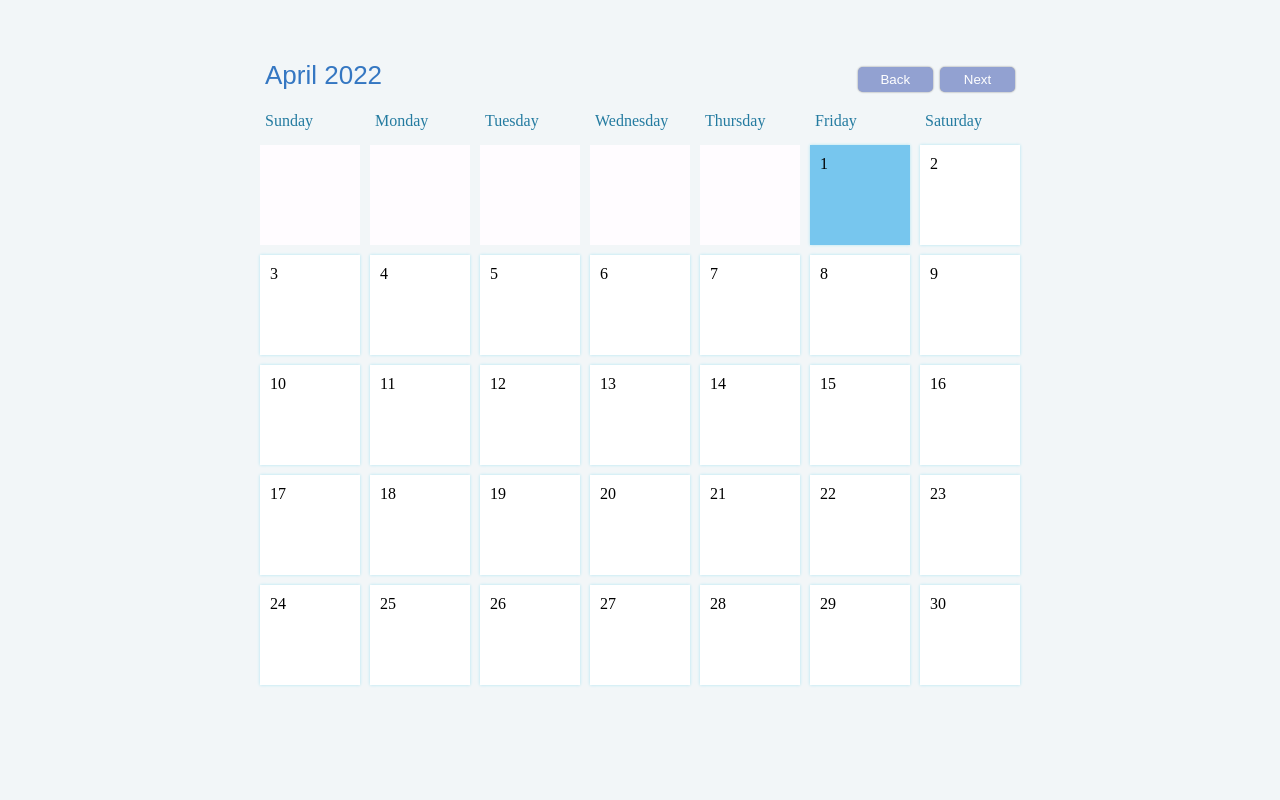
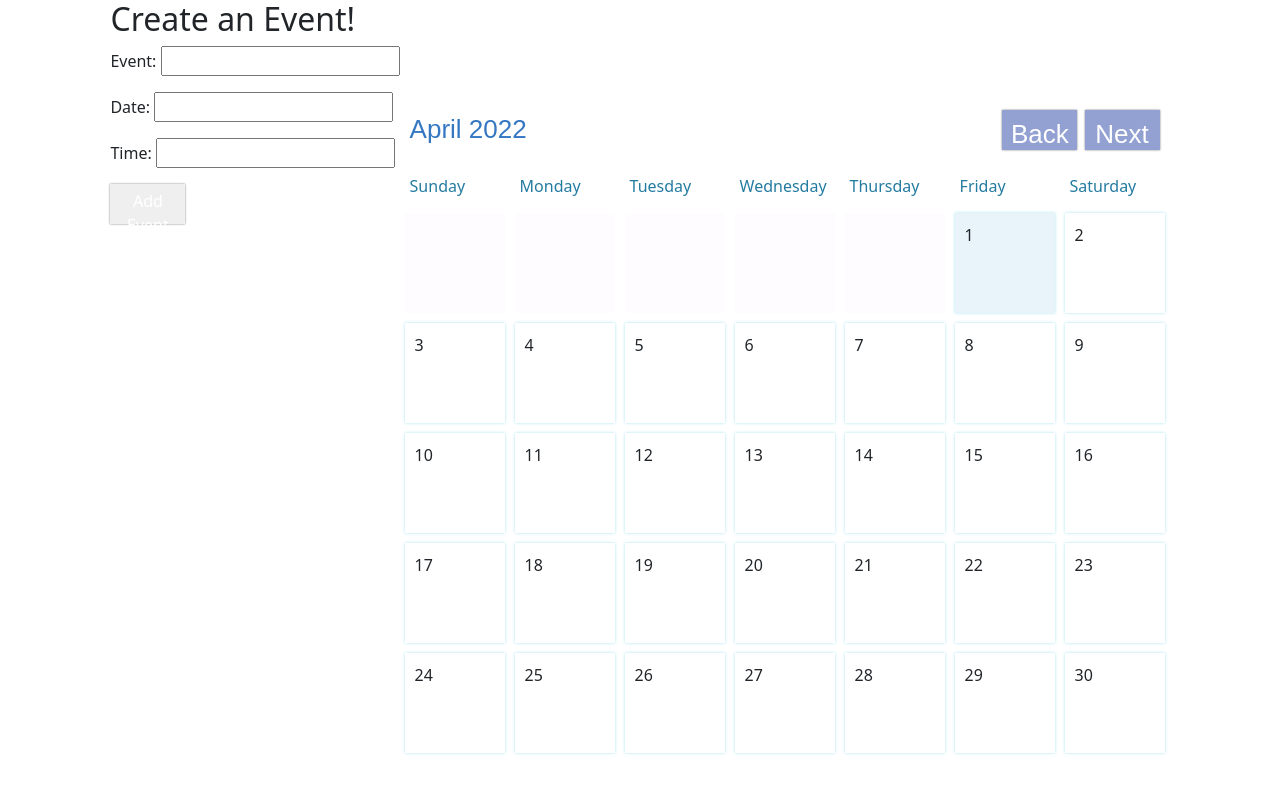
Before and after one commit to BeatrizNiemeyer/My-Social-Dog-Project, a Flask app: page /calendar in a window 1280 px wide. Run offline with Flask 2, Linux system fonts and the light colour scheme; data that the repository does not hold is empty.

Commit message:
calendar

```diff
--- a/server.py
+++ b/server.py
@@ -418,6 +418,87 @@ def see_calendar():
 
     return render_template("calendar.html")
 
+@app.route("/create_event", methods = ['POST'])
+def create_event():
+    """Create event and storage it in the db """
+
+    if "user" in session:
+        user_id = session["user"]
+
+    event_body = request.form.get('event_name')
+    date_for_event = request.form.get('event_date') #string
+    time_for_event = request.form.get('event_time') #string and then convert to datetime
+    event_time = datetime.strptime(time_for_event, '%I:%M%p') #time in datetime
+
+    event_date = datetime.strptime(date_for_event, '%m/%d/%Y') #03/31/2022 in datetime
+    print(event_date)
+    # time_for_event = request.form.get('event_time')
+    print("************************")
+    print("************************")
+    print("************************")
+
+    print(event_time)
+    # # time_for_event = request.form.get('event_date')
+
+    # event_time = datetime.strptime(time_for_event, '%I:%M%p').time() #1:33PM
+    # print(type(event_time))
+
+
+    event = crud.create_event(user_id, event_body, event_date, date_for_event, event_time)
+    db.session.add(event)
+    db.session.commit()
+    flash('Your event was created!')
+
+    return redirect('/calendar')
+
+
+@app.route("/get_event")
+def get_user_events():
+    """get a list of  user's events"""
+
+    if "user" in session:
+        user_id = session["user"]
+
+    print("************************")
+    events = crud.get_event_by_id(user_id)
+    print(events)
+
+
+
+    dict_events ={}
+    list_events = []
+
+    for event in events:
+        dict_events[event.event_id] = []
+        dict_events[event.event_id].append(event.event_date_str)
+        dict_events[event.event_id].append(event.event_body)
+        dict_events[event.event_id].append(event.event_date)
+        # dict_events[event.event_id].append(str(event.event_time))
+
+
+
+
+
+
+
+    #     result = [dict_date[revent.event_date] (event.event_body),
+    #     dict_date[revent.event_date] = event.event_date_st]x
+
+    # dict_events['event'] = list_events
+
+
+
+
+    print("************************")
+    print(dict_events)
+    print("************************")
+    print("************************")
+    print("************************")
+    print("************************")
+
+
+    return jsonify(dict_events)
+
 
 if __name__ == "__main__":
     # DebugToolbarExtension(app)
--- a/static/css/calendar.css
+++ b/static/css/calendar.css
@@ -6,6 +6,7 @@ body {
   }
   button {
     width: 75px;
+    height: 40px;
     cursor: pointer;
     box-shadow: 0px 0px 2px gray;
     border: none;
@@ -28,6 +29,7 @@ body {
   }
   #container {
     width: 770px;
+    margin-top: 100px;
   }
   #weekdays {
     width: 100%;
@@ -35,7 +37,7 @@ body {
     color: #247BA0;
   }
   #weekdays div {
-    width: 100px;
+    width: 110px;
     padding: 10px;
   }
   #calendar {
@@ -59,7 +61,7 @@ body {
 
 
   .day + #currentDay {
-    background-color:#77c6ee;
+    background-color:#e8f4fa;
   }
   .event {
     font-size: 10px;
@@ -120,3 +122,7 @@ body {
     position: absolute;
     background-color: rgba(0,0,0,0.8);
   }
+
+  .eventDay {
+    background-color:#2b8ab9;
+  }
--- a/static/js/calendar.js
+++ b/static/js/calendar.js
@@ -1,3 +1,27 @@
+function gettingEventData(dayString, daySquare) {
+    fetch("/get_event")
+        .then(response => response.json())
+        .then(responseJSON =>{
+            for (const [key, value] of Object.entries(responseJSON)) {
+                console.log(responseJSON[key][0]);
+                console.log(dayString);
+
+                if (responseJSON[key][0] === dayString){
+                    daySquare.classList.add('eventDay');
+                }
+            // console.log(responseJSON[key][0]) //if date is equal to that
+            // console.log(responseJSON[key][1]) // this is the event
+            // console.log(responseJSON[key][2]) // this is date and tim
+        }})
+
+}
+
+
+
+
+
+
+
 
 let nav = 0; //each month we are looking at, if is 0, it means today's month!
 const calendar = document.querySelector('#calendar'); //selecting div calendar
@@ -41,9 +65,31 @@ function load() {
         const daySquare = document.createElement('div');
         daySquare.classList.add('day');
 
+        const dayString = `${month + 1}/${i - paddingDays}/${year}`
+
 
         if (i > paddingDays) {
             daySquare.innerText = i - paddingDays;
+            gettingEventData(dayString, daySquare)
+
+            daySquare.addEventListener('click', ()=> {
+                document.querySelector('#show-events').innerHTML = ""
+                document.querySelector('#eventDay').innerHTML = ""
+                fetch("/get_event")
+                    .then(response => response.json())
+                    .then(responseJSON =>{
+                        for (const [key, value] of Object.entries(responseJSON)) {
+                            if (responseJSON[key][0] === dayString){
+                                document.querySelector('#eventDay').innerHTML = ` Date: ${dayString}`
+                                document.querySelector('#show-events').insertAdjacentHTML('beforeend', `<br><div> Event: ${responseJSON[key][1]}</div>
+                                                                                                            ` )
+                            };
+                        // console.log(responseJSON[key][0]) //if date is equal to that
+                        // console.log(responseJSON[key][1]) // this is the event
+                        // console.log(responseJSON[key][2]) // this is date and tim
+                    }});
+
+            })
 
         } else {
             daySquare.classList.add('padding');
@@ -60,13 +106,18 @@ function load() {
 function initButtons(){
     document.querySelector('#nextButton').addEventListener('click', () => {
         nav+=1; //incrementing nav (next month)
+        document.querySelector('#show-events').innerHTML = ""
+        document.querySelector('#eventDay').innerHTML = ""
         load(); //load our calendar
     });
     document.querySelector('#backButton').addEventListener('click', () => {
         nav-=1; //decreasing nav (previous month)
+        document.querySelector('#show-events').innerHTML = ""
+        document.querySelector('#eventDay').innerHTML = ""
         load(); //load our calendar
     });
 }
 
 initButtons();
 load();
+gettingEventData();
--- a/templates/calendar.html
+++ b/templates/calendar.html
@@ -1,13 +1,49 @@
 <!doctype html>
 <html>
   <head>
+
+    <meta charset="utf-8">
+    <meta name="viewport" content="width=device-width">
     <title>
         Event Calendar
     </title>
     <link rel="stylesheet" href="/static/css/calendar.css">
+    <link href="https://cdn.jsdelivr.net/npm/bootstrap@5.1.3/dist/css/bootstrap.min.css" rel="stylesheet" integrity="sha384-1BmE4kWBq78iYhFldvKuhfTAU6auU8tT94WrHftjDbrCEXSU1oBoqyl2QvZ6jIW3" crossorigin="anonymous">
+
   </head>
 <body>
+
+
+<div>
+
+    <form action="/create_event" method="POST">
+
+        <h2>Create an Event!</h2>
+        <p>
+          Event: <input type="text" name="event_name">
+        </p>
+
+        <p>
+          Date: <input type="text" name="event_date">
+        </p>
+
+        <p>
+            Time: <input type="text" name="event_time">
+          </p>
+
+        <button id="event-button">Add Event </button>
+        <p>
+
+    </form>
+
+<br>
+<div id="eventDay"></div>
+<div id="show-events"></div>
+</div>
+
+
 <div id="container">
+
     <div id="header">
 
     <div id="monthDisplay"></div>
```
Also changed, not shown: crud.py (+21 -1 lines), model.py (+18 -2 lines).
